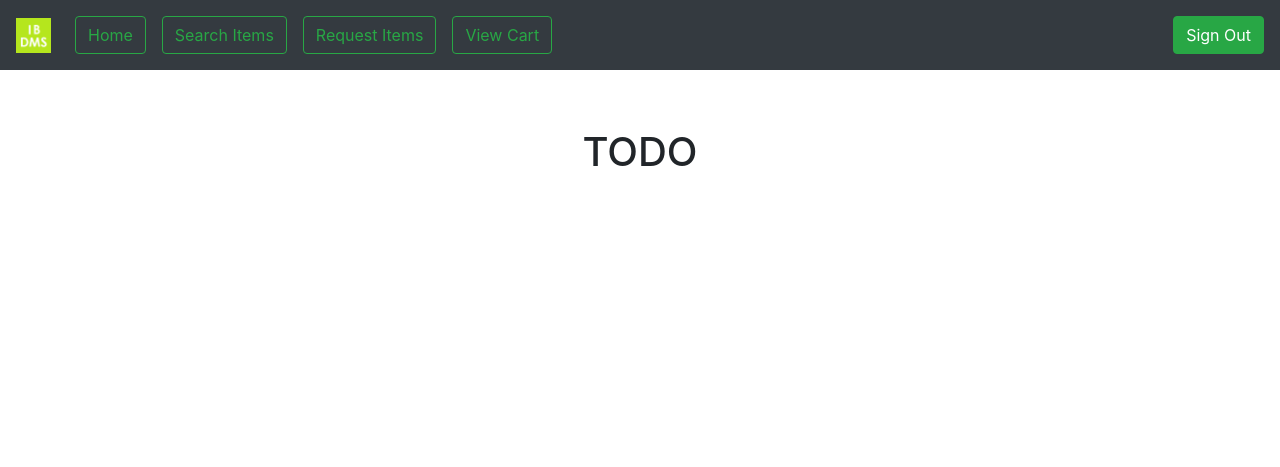
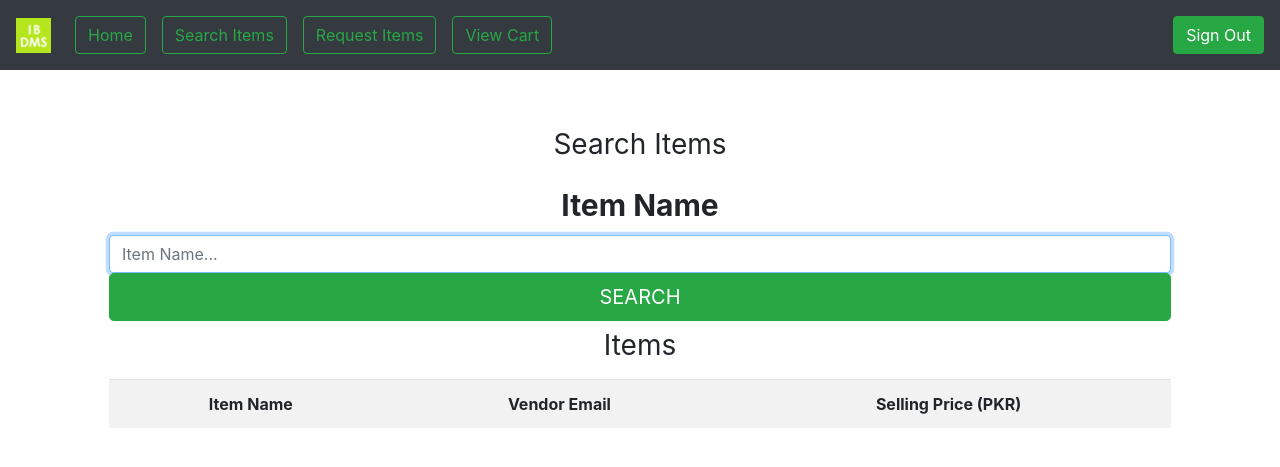
Before and after one commit to huzaifahnadeem/Itwaar-Bazaar-DMS, a Flask app: page /home/customer/1/search_items/ in a window 1280 px wide. Shown: the top 467 px of the page. Run offline with Flask 2, Linux system fonts and the light colour scheme; data comes from the database, SQL or seed files in the repository; both versions use the stored data as it was after the commit; lists and menus that the app fills with data are empty; some libraries are stand-ins or nearby versions.

Commit message:
3 use cases done
There are some problems regarding how to proceed implementation. I have emailed Sir and let's see how should we proceed implementation.

```diff
--- a/app.py
+++ b/app.py
@@ -295,34 +295,29 @@ def vendor_stock_remove(email):
 
 @app.route('/home/vendor/<email>/view_sales/', methods=['POST', 'GET'])
 def vendor_sales(email):
-    # TODO
+
     error = ""
     success = ""
-    abcd = ['blah']
-    print(abcd.count('blah'))
+    query = []
 
+
+    conn = sqlite3.connect('IBDMS.db')
+    cur = conn.cursor()
+    cur.execute(''' select sales_id,item_name,quantity,price,discount,time_stamp,customer_email from sales where vendor_email = ?;''', (email, ))
+
+    query = cur.fetchall()
+
+    conn.commit()
+    conn.close()
     if request.method == 'POST':
+        pass
 
-        print(abcd.count('blah'))
 
-        conn = sqlite3.connect('IBDMS.db')
-        cur = conn.cursor()
-        cur.execute(
-            '''
-            select* from sales;
-            '''
-        )
 
-        abcd = cur.fetchall()
 
-        conn.commit()
-        conn.close()
-        print(abcd.count())
-        if abcd.count() == 4:
-            error = "No sales yet"
-            return render_template('vendor_sales.html', home_url="/home/vendor/" + email, success=success, error=error)
 
-    return render_template('vendor_sales.html', home_url="/home/vendor/" + email, itemData=abcd, success=success, error=error)
+
+    return render_template('vendor_sales.html', home_url="/home/vendor/" + email, itemData=query, success=success, error=error)
 
 
 @app.route('/home/vendor/<email>/promotions/', methods=['POST', 'GET'])
@@ -444,14 +439,44 @@ def vendor_rent(email):
 
 @app.route('/home/customer/<email>/search_items/', methods=['POST', 'GET'])
 def customer_search_items(email):
-    # TODO
+
     error = ""
     success = ""
 
+    result = []
+    items = []
+    items = getAllItems()
     if request.method == 'POST':
-        pass
 
-    return render_template('customer_search_item.html', home_url="/home/customer/" + email, success=success, error=error)
+        requestItemName = request.form['itemName']
+
+        validItemName = False
+        for currRow in items:
+            tempName = currRow[0]
+            if tempName == requestItemName:
+                validItemName = True
+                break
+
+        if validItemName == False:
+            error = "No such item exists"
+            return render_template('customer_search_item.html', home_url="/home/customer/" + email, success=success, error=error)
+
+        if validItemName == True:
+
+            conn = sqlite3.connect('IBDMS.db')
+            cur = conn.cursor()
+
+            myquery = """ select item_name, vendor_email, selling_price from overall_stock where item_name = ?; """
+            cur.execute(myquery, (requestItemName,))
+            result = cur.fetchall()
+            conn.commit()
+            conn.close()
+
+
+
+
+
+    return render_template('customer_search_item.html', home_url="/home/customer/" + email, itemData= result,success=success, error=error)
 
 
 @app.route('/home/customer/<email>/req_items/', methods=['POST', 'GET'])
@@ -717,8 +742,22 @@ def price_bounds(email):
 
 @app.route('/home/govt_official/<email>/statistics/', methods=['POST', 'GET'])
 def statistics(email):
-    # TODO
-    return render_template('official_statistics.html', home_url="/home/govt_official/" + email)
+    error = ""
+    success = ""
+    query = []
+
+
+    conn = sqlite3.connect('IBDMS.db')
+    cur = conn.cursor()
+    cur.execute(''' select item_name, avg(selling_price), sum(quantity), count(item_name) from overall_stock group by item_name''')
+
+    query = cur.fetchall()
+
+    conn.commit()
+    conn.close()
+
+
+    return render_template('official_statistics.html', home_url="/home/govt_official/" + email,itemData=query, error=error, success=success)
 
 
 @app.route('/home/govt_official/<email>/fines/', methods=['POST', 'GET'])
--- a/templates/customer_search_item.html
+++ b/templates/customer_search_item.html
@@ -42,7 +42,53 @@
 <main role="main" class="container">
 
   <div class="starter-template">
-    <h1>TODO</h1>
+    <h1>
+
+      {%if success != "" %}
+      <p class="text-success">{{ success }}</p>
+      {% endif %}
+
+      {%if error != "" %}
+      <p class="text-danger">{{ error }}</p>
+      {% endif %}
+      <form method="post">
+
+        <h1 class="h3 mb-3 font-weight-normal">Search Items</h1>
+        <!--The for attribute of <label> must be equal to the id attribute of the related element to bind them together.-->
+        <!--for & id should be same so that they are binded together-->
+        <!--name of input is used when pasing this form in app.py-->
+
+        <label for="itemName" class="badge">Item Name</label>
+        <input type="text" name="itemName" id="itemName" class="form-control" placeholder="Item Name..." required
+          autofocus>
+
+        <button class="btn btn-lg btn-success btn-block" type="submit">SEARCH</button>
+      </form>
+
+      <h1 class="h3 mb-3 font-weight-normal">Items</h1>
+        <!--print allItems list argument....each element of list is a complete row(in a tuple) -->
+        <!--CONVERT THIS PRINT INTO A GOOD LOOKING TABLE-->
+
+        <table class="table table-striped">
+          <tr>
+            <!-- <th>Item ID</th> -->
+            <th>Item Name</th>
+            <th>Vendor Email</th>
+            <th>Selling Price (PKR)</th>
+          </tr>
+
+          {% for currTuple in itemData %}
+          <tr>
+            {% for currElement in currTuple %}
+            <td> {{currElement}} </td>
+            {% endfor %}
+          </tr>
+          {% endfor %}
+
+        </table>
+
+      </h1>
+    </h1>
   </div>
 
 </main>
```
Also changed, not shown: templates/official_statistics.html (+25 -1 lines), templates/vendor_sales.html (+4 -4 lines), IBDMS.db.
